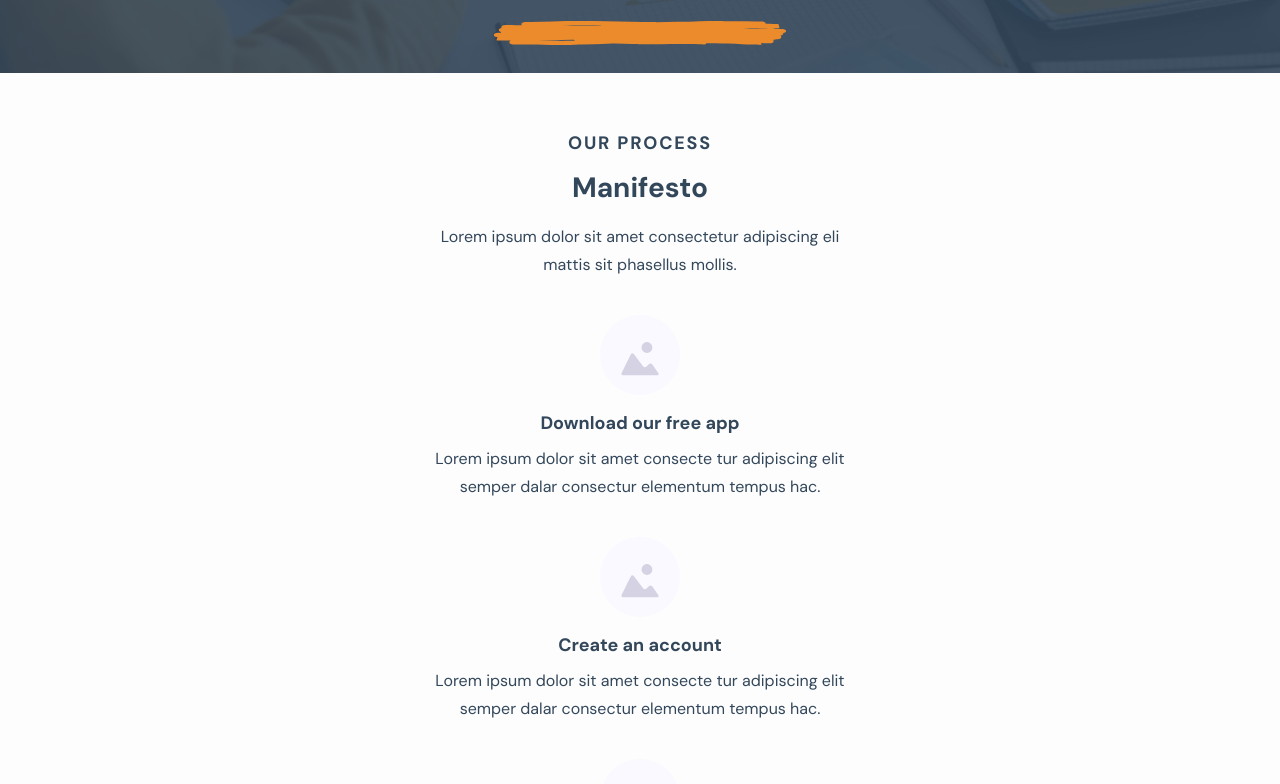
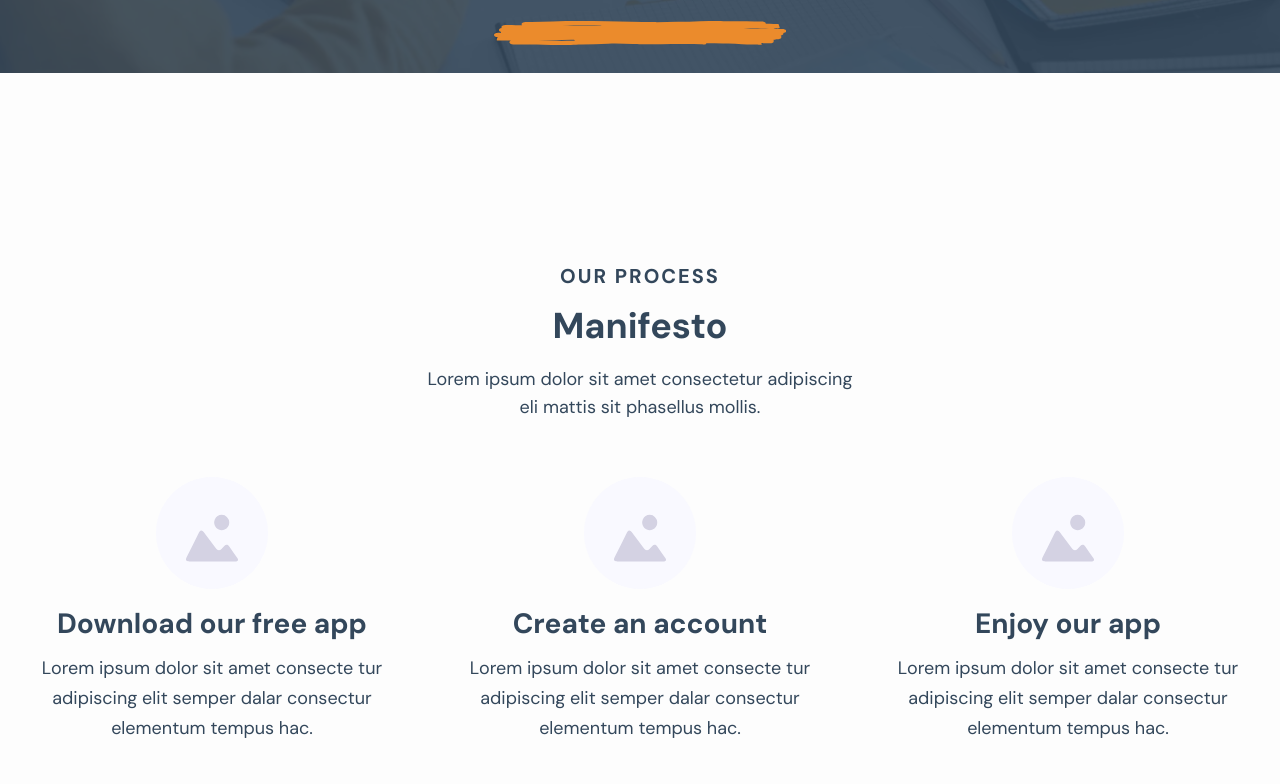
Before and after one commit to labyes24/LABYES-LP, a Next.js app: page /quemsomos in a window 1280 px wide. Shown: the part 540-1324 px from the top of the page. Built offline with nearby package versions, Linux system fonts and the light colour scheme.

Commit message:
feat: adjusted about manifest  styles for desktop
Refs: 868c430pc

```diff
--- a/src/components/about-culture.tsx
+++ b/src/components/about-culture.tsx
@@ -4,7 +4,7 @@ import { DoodleUnderline } from './svg/doodle-underline'
 
 export function AboutCulture() {
     return (
-        <section className="lg:align-center relative flex w-full flex-col gap-10 p-7">
+        <section className="relative mx-auto flex w-full flex-col items-center justify-center gap-10 p-7">
             <div className="absolute bottom-0 right-0 -z-10 size-full bg-ly-dark-azure-transparent fill-inherit" />
             <Image
                 src={backgroundImage}
@@ -15,7 +15,7 @@ export function AboutCulture() {
                 sizes="100%"
                 className="-z-20 object-cover"
             />
-            <div className="flex max-w-[630px] flex-col items-center justify-center text-center text-ly-white lg:mx-auto lg:grid lg:w-full lg:max-w-none lg:grid-cols-[2fr_1fr] lg:grid-rows-1 lg:items-start lg:gap-8 lg:p-16">
+            <div className="mx-auto flex max-w-[630px] flex-col items-center justify-center text-center text-ly-white lg:grid lg:w-full lg:max-w-none lg:grid-cols-[2fr_1fr] lg:grid-rows-1 lg:items-start lg:gap-8 lg:p-16">
                 <div className="mt-52 flex flex-col lg:mt-0 lg:max-w-[630px] lg:text-start">
                     <strong className="mb-2 flex flex-col text-pretty font-sans text-[28px]/[38px] font-bold text-ly-white lg:text-4xl">
                         Exceptional materials. The most durable glass ever in a
--- a/src/components/about-manifest-item.tsx
+++ b/src/components/about-manifest-item.tsx
@@ -15,7 +15,7 @@ export function AboutManifestItem({
 }: AboutManifestItemProps) {
     const imageUrl = image ?? PlaceholderImage.src
     return (
-        <div className="flex flex-col items-center justify-center">
+        <div className="flex flex-col items-center justify-center lg:max-w-[364px]">
             <Image
                 src={imageUrl}
                 priority={true}
@@ -23,12 +23,12 @@ export function AboutManifestItem({
                 height={80}
                 unoptimized
                 alt="Imagem de Placeholder"
-                className="mb-4"
+                className="mb-4 lg:h-28 lg:w-28"
             />
-            <h3 className="mb-[10px] font-sans text-lg/6 font-bold text-ly-dark-azure-600">
+            <h3 className="mb-[10px] font-sans text-lg/6 font-bold text-ly-dark-azure-600 lg:text-[28px]/[38px]">
                 {title}
             </h3>
-            <p className="text-pretty font-sans text-base/[28px] font-normal text-ly-dark-azure-600">
+            <p className="font text-pretty font-sans text-base/[28px] font-normal text-ly-dark-azure-600 lg:text-lg/[30px]">
                 {description}
             </p>
         </div>
--- a/src/components/about-manifest.tsx
+++ b/src/components/about-manifest.tsx
@@ -2,21 +2,21 @@ import { AboutManifestItem } from '@/components/about-manifest-item'
 
 export function AboutManifest() {
     return (
-        <section className="my-[60px] flex w-full flex-col items-center justify-center gap-9 px-6">
+        <section className="my-[60px] flex w-full flex-col items-center justify-center gap-9 px-6 lg:my-48 lg:gap-14">
             <div className="mx-auto flex max-w-[430px] flex-col items-center justify-center text-center text-ly-dark-azure-600">
-                <strong className="mb-4 flex flex-col text-pretty font-sans text-[18px]/[20px] font-bold uppercase tracking-widest text-ly-dark-azure-600">
+                <strong className="mb-4 flex flex-col text-pretty font-sans text-[18px]/[20px] font-bold uppercase tracking-widest text-ly-dark-azure-600 lg:text-[20px]/[22px]">
                     Our process
                 </strong>
-                <h2 className="mb-4 text-pretty font-sans text-[28px]/[38px] font-bold">
+                <h2 className="mb-4 text-pretty font-sans text-[28px]/[38px] font-bold lg:text-[36px]/[46px]">
                     Manifesto
                 </h2>
 
-                <p className="text-pretty font-sans text-base/[28px] font-normal text-ly-dark-azure-600">
+                <p className="text-pretty font-sans text-base/[28px] font-normal text-ly-dark-azure-600 lg:text-lg">
                     Lorem ipsum dolor sit amet consectetur adipiscing eli mattis
                     sit phasellus mollis.
                 </p>
             </div>
-            <div className="mx-auto flex max-w-[430px] flex-col items-center justify-center gap-9 text-center text-ly-dark-azure-600">
+            <div className="mx-auto flex max-w-[430px] flex-col items-center justify-center gap-9 text-center text-ly-dark-azure-600 lg:max-w-none lg:flex-row lg:gap-16">
                 <AboutManifestItem
                     title="Download our free app"
                     description="Lorem ipsum dolor sit amet consecte tur adipiscing elit semper dalar consectur elementum tempus hac."
```
